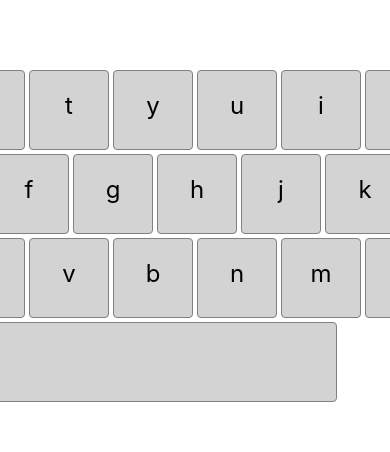
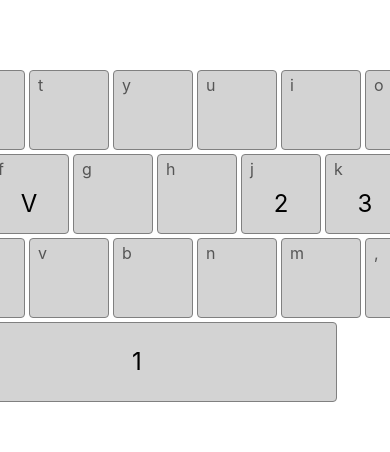
Before and after one commit to billgathen/pentaphone, a React (Create React App) app: page / in a window 390 px wide. Shown: the part 196-648 px from the top of the page. Built offline with nearby package versions, Linux system fonts and the light colour scheme.

Commit message:
Added key labels and detunes in commandLayouts. Each note sounds correct pitch. It's the pentaphone again! :-)

```diff
--- a/src/App.css
+++ b/src/App.css
@@ -10,7 +10,7 @@
   --bg-main: white;
   --key-size: 5rem;
   --key-color: lightgray;
-  --letter-color: black;
+  --letter-color: #555555;
 }
 
 .app {
@@ -62,12 +62,18 @@
 .key {
   border: 1px solid gray;
   border-radius: 0.25rem;
-  font-size: x-large;
   height: var(--key-size);
-  text-align: center;
-  padding-top: 1.25rem;
+  padding: 0.25rem 0.5rem;
   color: var(--letter-color);
   background-color: var(--key-color);
+  display: flex;
+  flex-direction: column;
+}
+
+.keyboard-command-label {
+  font-size: x-large;
+  color: black;
+  margin: auto;
 }
 
 .letter-key {
--- a/src/Keyboard.js
+++ b/src/Keyboard.js
@@ -2,18 +2,35 @@ import React from "react";
 import keyboardLayouts from "./keyboardLayouts";
 import KeyboardRow from "./KeyboardRow";
 import KeyboardKey from "./KeyboardKey";
+import commandLayouts from "./commandLayouts";
 
 export default function Keyboard() {
-  const layout = keyboardLayouts("us-en");
+  const keyboardLayout = keyboardLayouts("us-en");
+  const commandLayout = commandLayouts("default");
 
   return (
     <div className="keyboard">
-      <KeyboardRow keys={layout.topRow} />
-      <KeyboardRow spacerWidth="middle-row-spacer" keys={layout.middleRow} />
-      <KeyboardRow spacerWidth="bottom-row-spacer" keys={layout.bottomRow} />
+      <KeyboardRow
+        keys={keyboardLayout.topRow}
+        commands={commandLayout.topRow}
+      />
+      <KeyboardRow
+        spacerWidth="middle-row-spacer"
+        keys={keyboardLayout.middleRow}
+        commands={commandLayout.middleRow}
+      />
+      <KeyboardRow
+        spacerWidth="bottom-row-spacer"
+        keys={keyboardLayout.bottomRow}
+        commands={commandLayout.bottomRow}
+      />
       <div className="keyboard-row">
         <div className="space-bar-spacer"></div>
-        <KeyboardKey keyboardKey={layout.spaceBar} keyType="space-bar" />
+        <KeyboardKey
+          keyboardKey={keyboardLayout.spaceBar}
+          commandKey={commandLayout.spaceBar}
+          keyType="space-bar"
+        />
       </div>
     </div>
   );
--- a/src/KeyboardKey.js
+++ b/src/KeyboardKey.js
@@ -1,7 +1,11 @@
 import React, { useEffect, useState } from "react";
 import SoundManager from "./SoundManager";
 
-export default function KeyboardKey({ keyboardKey, keyType = "letter-key" }) {
+export default function KeyboardKey({
+  keyboardKey,
+  commandKey,
+  keyType = "letter-key",
+}) {
   const [keyIsDown, setKeyIsDown] = useState(false);
   // The event handler gets the initial state of keyIsDown from context,
   // which means internally the value is always false.
@@ -18,19 +22,23 @@ export default function KeyboardKey({ keyboardKey, keyType = "letter-key" }) {
 
     if (event.code === keyboardKey.code) {
       console.log(`It's me! ${keyboardKey.code}`);
-      note ||= SoundManager.getNote();
-      note.on();
       internalKeyIsDown = true;
       setKeyIsDown(true);
+      if (commandKey.type === "note") {
+        note ||= SoundManager.getNote(commandKey.detune);
+        note.on();
+      }
     }
   };
 
   const handleKeyUp = (event) => {
     if (event.code === keyboardKey.code) {
-      console.log(`Bye... ${keyboardKey.code}`);
-      note.off();
       internalKeyIsDown = false;
       setKeyIsDown(false);
+      if (commandKey.type === "note") {
+        console.log(`Bye... ${keyboardKey.code}`);
+        note.off();
+      }
     }
   };
 
@@ -50,7 +58,10 @@ export default function KeyboardKey({ keyboardKey, keyType = "letter-key" }) {
       key={keyboardKey.label}
       className={`key ${keyType} ${keyIsDown ? "is-pressed" : ""}`}
     >
-      <span>{keyboardKey.label}</span>
+      <div className="keyboard-key-label">{keyboardKey.label}</div>
+      <div className="keyboard-command-label">
+        {commandKey.label ? <span>{commandKey.label}</span> : ""}
+      </div>
     </div>
   );
 }
--- a/src/KeyboardRow.js
+++ b/src/KeyboardRow.js
@@ -1,13 +1,24 @@
 import React from "react";
 import KeyboardKey from "./KeyboardKey";
 
-export default function KeyboardRow({ spacerWidth, keys }) {
+export default function KeyboardRow({ spacerWidth, keys, commands }) {
+  const row = () => {
+    let r = [];
+    for (let i = 0; i < keys.length; i++) {
+      r.push(
+        <KeyboardKey
+          key={keys[i].label}
+          keyboardKey={keys[i]}
+          commandKey={commands[i]}
+        />
+      );
+    }
+    return r;
+  };
   return (
     <div className="keyboard-row">
       {spacerWidth ? <div className={spacerWidth}></div> : ""}
-      {keys.map((k) => (
-        <KeyboardKey key={k.label} keyboardKey={k} />
-      ))}
+      {row()}
     </div>
   );
 }
--- a/src/SoundManager.js
+++ b/src/SoundManager.js
@@ -1,12 +1,15 @@
 const audioCtx = new AudioContext();
+const defaultFrequency = 440;
+const defaultType = "sine";
 const defaultGain = 0.2;
 
-export const getNote = () => {
+export const getNote = (detune) => {
   const osc = audioCtx.createOscillator();
+  osc.detune.value = detune;
   const gain = audioCtx.createGain();
   gain.gain.value = 0;
-  osc.type = "sine";
-  osc.frequency.value = 440;
+  osc.type = defaultType;
+  osc.frequency.value = defaultFrequency;
   osc.connect(gain).connect(audioCtx.destination);
   osc.start(audioCtx.currentTime);
 
--- /dev/null
+++ b/src/commandLayouts.js
@@ -0,0 +1,36 @@
+// empty objects indicate that key has no responsibilities in this mode
+export default function commandLayouts(key) {
+  return {
+    default: {
+      topRow: [
+        {},
+        { label: "vi" },
+        { label: "ii" },
+        { label: "iii" },
+        {},
+        {},
+        {},
+        {},
+        {},
+        {},
+        {},
+        {},
+      ],
+      middleRow: [
+        {},
+        { label: "I" },
+        { label: "IV" },
+        { label: "V" },
+        {},
+        {},
+        { label: "2", type: "note", detune: 200 },
+        { label: "3", type: "note", detune: 400 },
+        { label: "5", type: "note", detune: 700 },
+        { label: "6", type: "note", detune: 900 },
+        {},
+      ],
+      bottomRow: [{}, {}, {}, {}, {}, {}, {}, {}, {}, {}],
+      spaceBar: { label: "1", type: "note", detune: 0 },
+    },
+  }[key];
+}
```
